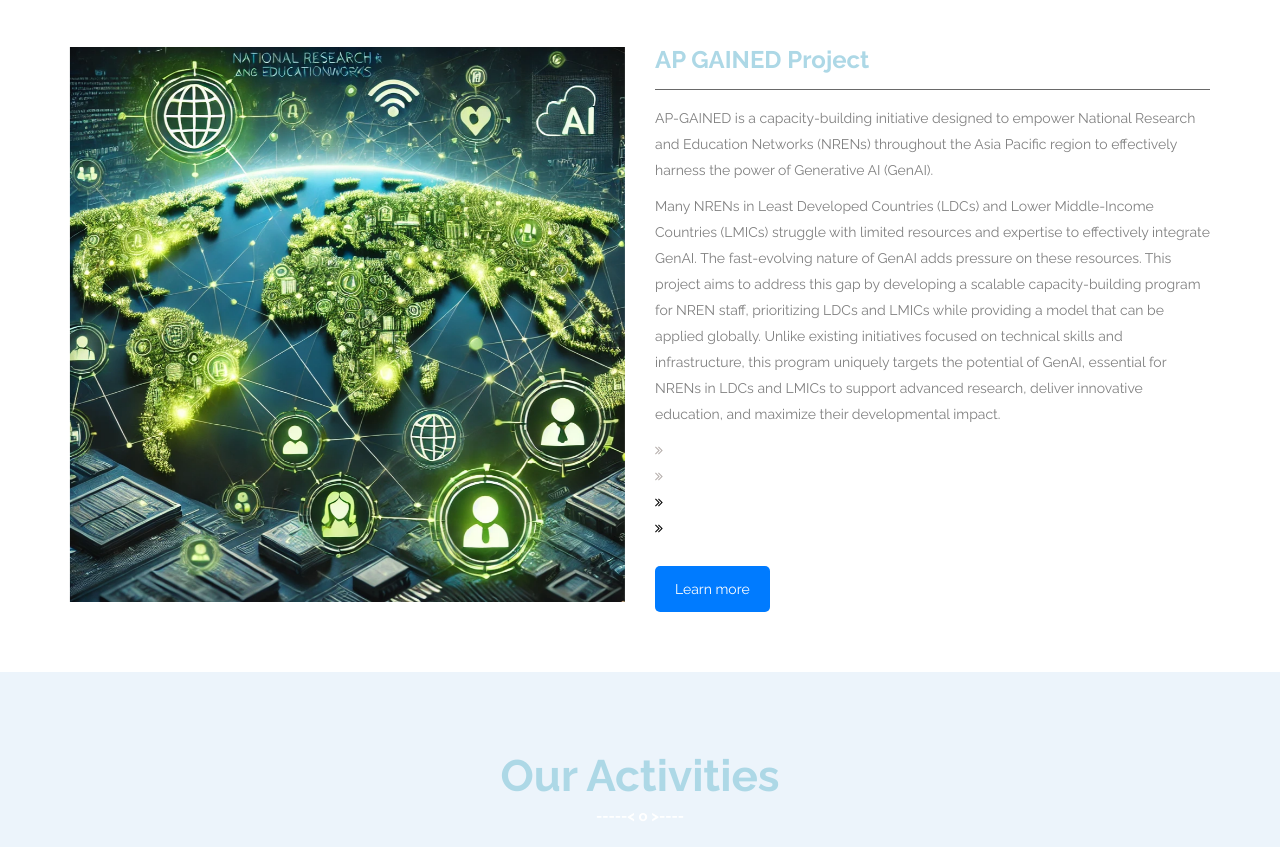
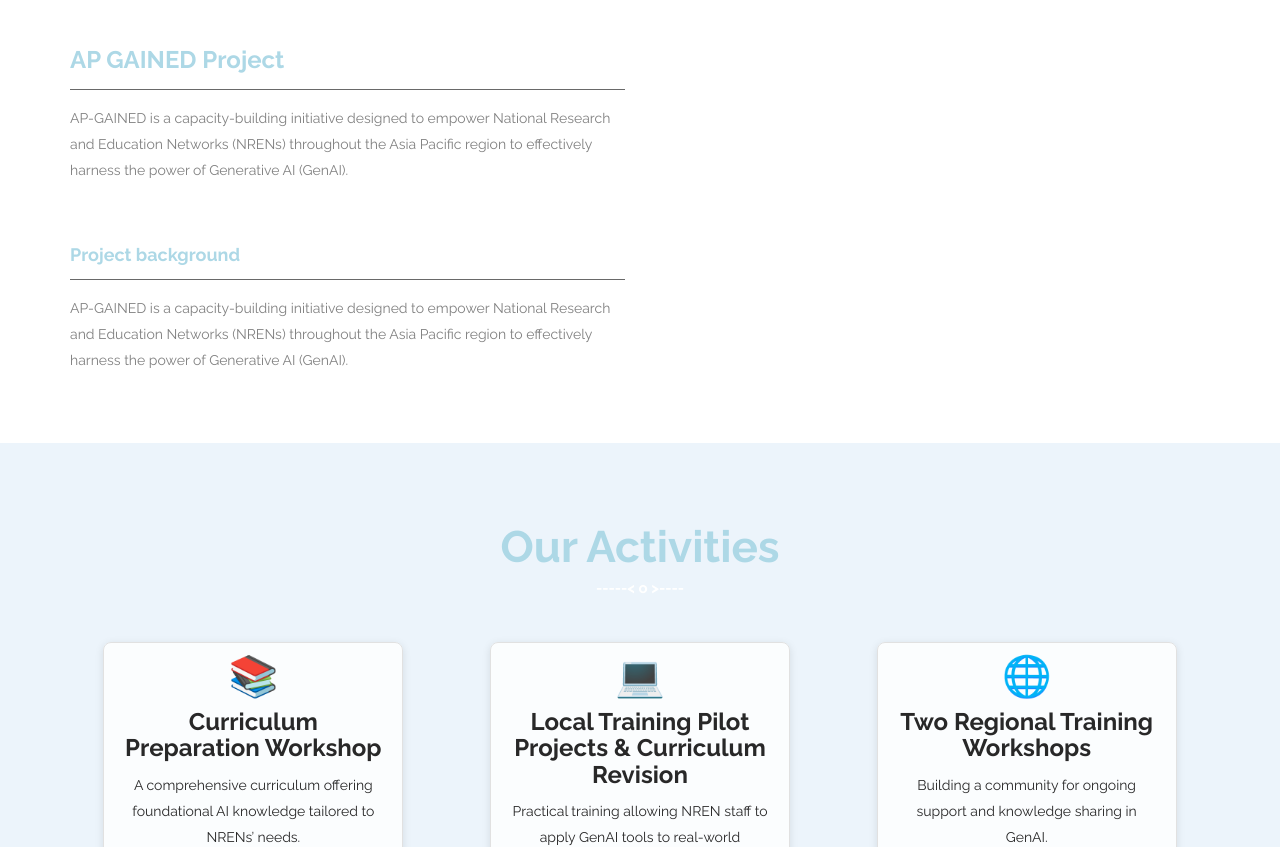
Before and after one commit to KasuniH/APGAINED, a plain HTML site: page index.html in a window 1280 px wide. Shown: the part 1126-1973 px from the top of the page. Drawn offline with Linux system fonts and the light colour scheme.

Commit message:
Update index.html

```diff
--- a/index.html
+++ b/index.html
@@ -107,23 +107,14 @@
             <h2 class="section-title wow fadeInDown" style="color: lightblue;">Empowering NRENs: Harnessing Generative AI for Enhanced Research and Education Across the Asia Pacific</h2>
         </div>
         <div class="row">
-            <div class="col-sm-6 wow fadeInLeft">
-                <img class="img-responsive" src="images/about.webp" alt="">
-            </div>
 
             <div class="col-sm-6 wow fadeInRight">
                 <h3 class="column-title" style="color: lightblue;">AP GAINED Project</h3>
                 <p style="color:grey;">AP-GAINED is a capacity-building initiative designed to empower National Research and Education Networks (NRENs) throughout the Asia Pacific region to effectively harness the power of Generative AI (GenAI).</p>
-                <p style="color:grey;">Many NRENs in Least Developed Countries (LDCs) and Lower Middle-Income Countries (LMICs) struggle with limited resources and expertise to effectively integrate GenAI. The fast-evolving nature of GenAI adds pressure on these resources. This project aims to address this gap by developing a scalable capacity-building program for NREN staff, prioritizing LDCs and LMICs while providing a model that can be applied globally. Unlike existing initiatives focused on technical skills and infrastructure, this program uniquely targets the potential of GenAI, essential for NRENs in LDCs and LMICs to support advanced research, deliver innovative education, and maximize their developmental impact.</p>
-                <ul class="listarrow" style="color:black;">
-                    <li><i class="fa fa-angle-double-right"></i>Building a tiered curriculum</li>
-                    <li><i class="fa fa-angle-double-right"></i>Developing a comprehensive knowledge base</li>
-                    <li><i class="fa fa-angle-double-right" style="color:black;"></i>Emphasizing hands-on application</li>
-                    <li><i class="fa fa-angle-double-right" style="color:black;"></i>Fostering a community of practice</li>
-                </ul>
-                <a href="about.html">
-                    <button class="learn-more-btn">Learn more</button>
-                </a>
+                <br> </br>
+		 <h4 class="column-title" style="color: lightblue;">Project background</h4>
+		     <p style="color:grey;">AP-GAINED is a capacity-building initiative designed to empower National Research and Education Networks (NRENs) throughout the Asia Pacific region to effectively harness the power of Generative AI (GenAI).</p>
+
             </div>
         </div>
     </div>
```
